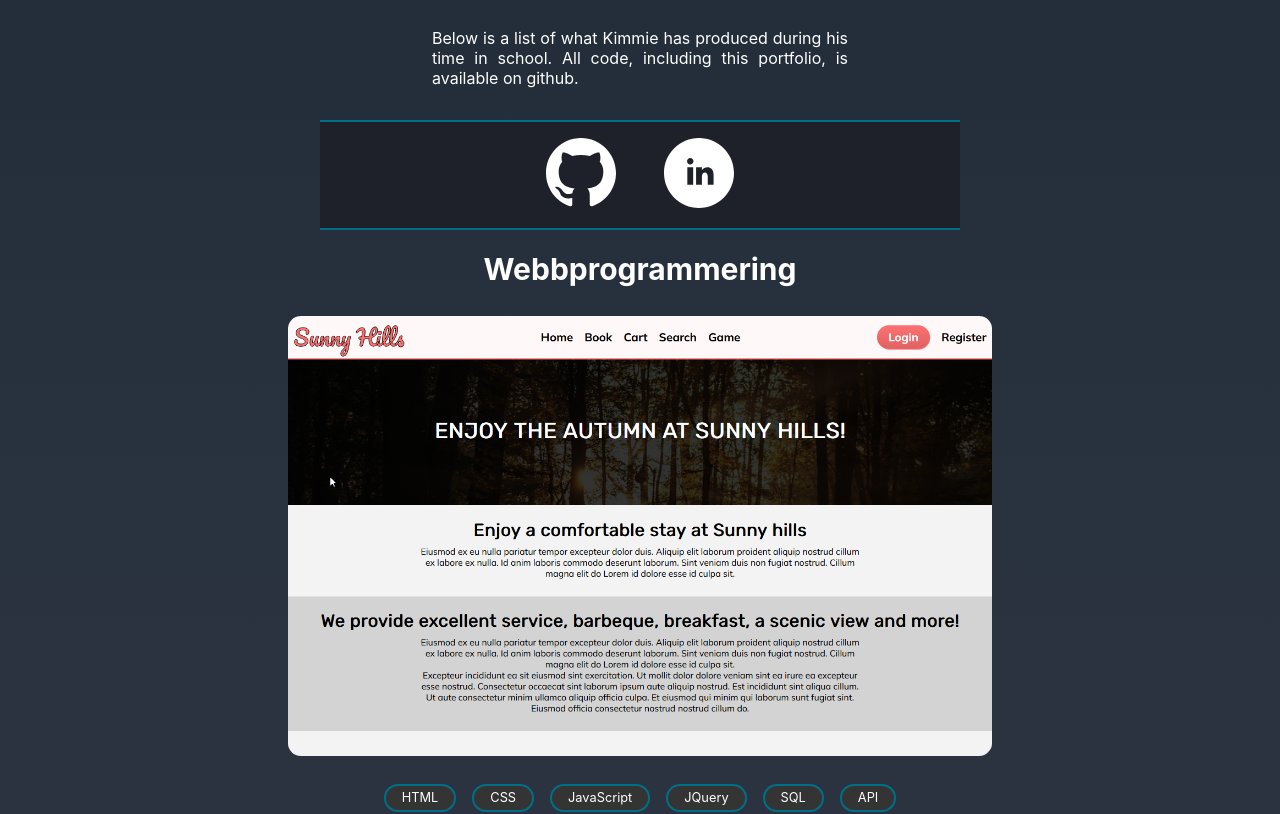
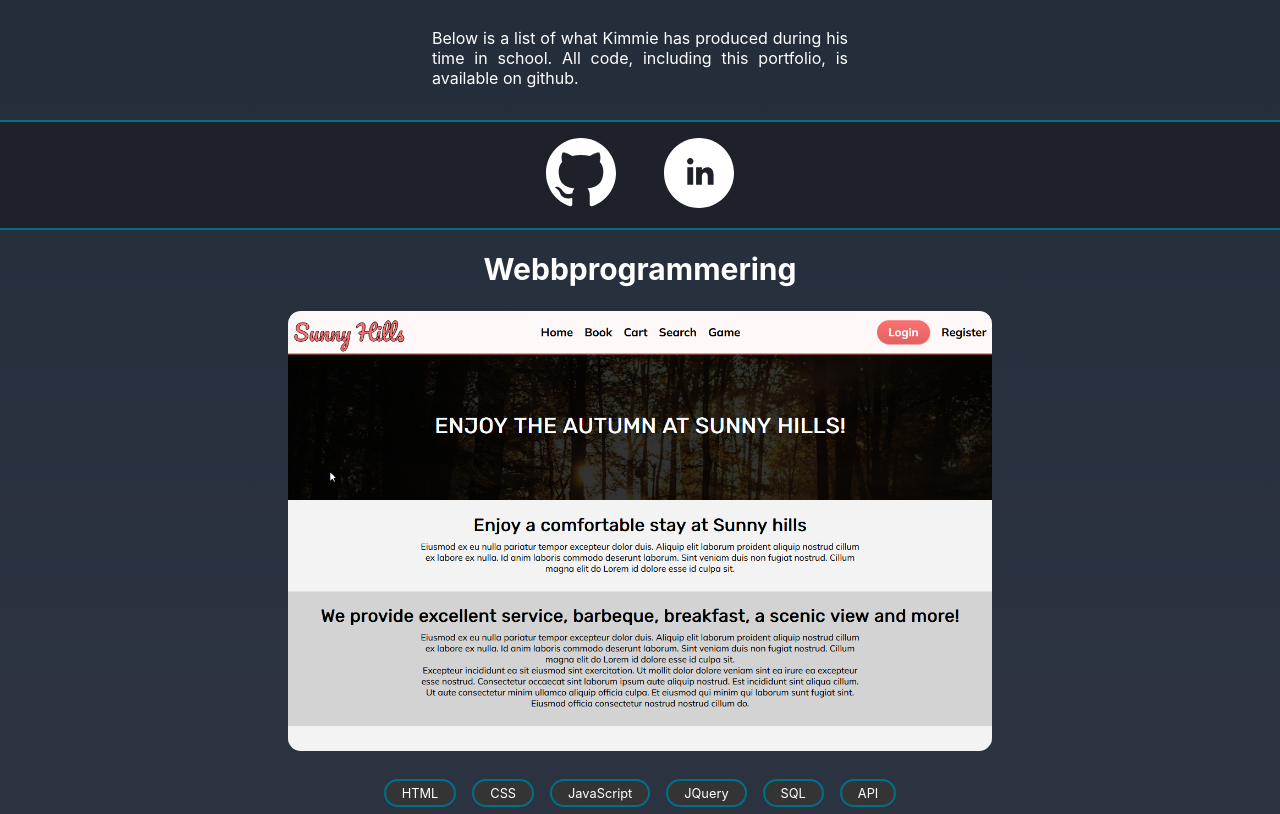
Before and after one commit to zeuph/portfolio, a Next.js app: page / in a window 1280 px wide. Shown: the part 700-1514 px from the top of the page. Built offline with nearby package versions, Linux system fonts and the light colour scheme.

Commit message:
Added some desktop design

```diff
--- a/components/work/Work.tsx
+++ b/components/work/Work.tsx
@@ -14,6 +14,7 @@ interface param {
 export default function Work(props: param) {
   return (
     <div className={classes.work}>
+      <div style={{ maxWidth: '45rem' }}>
         <h1 className={classes.work__header}>{props.header}</h1>
         <div className={classes.work__imgcontainer}>
           <Link href={props.url ? props.url : '/'}>
@@ -39,5 +40,6 @@ export default function Work(props: param) {
           </Link>
         )}
       </div>
+    </div>
   )
 }
--- a/package.json
+++ b/package.json
@@ -3,7 +3,7 @@
   "version": "0.1.0",
   "private": true,
   "scripts": {
-    "dev": "next dev",
+    "dev": "next dev --port 4000",
     "build": "next build",
     "start": "next start",
     "lint": "next lint"
--- a/pages/index.tsx
+++ b/pages/index.tsx
@@ -37,6 +37,7 @@ export default function Home() {
           Below is a list of what Kimmie has produced during his time in school.
           All code, including this portfolio, is available on github.
         </div>
+      </div>
       <div className={classes.home__social}>
         <Link href="https://github.com/zeuph">
           <svg
@@ -59,7 +60,6 @@ export default function Home() {
           </svg>
         </Link>
       </div>
-      </div>
       <div className={classes.home__works}>
         {workData.map((work, index) => (
           <Work
--- a/styles/home/Home.module.css
+++ b/styles/home/Home.module.css
@@ -36,6 +36,7 @@
   text-align: justify;
 }
 .home__social {
+  width: 100%;
   background: #1e212a;
   display: flex;
   gap: 3rem;
@@ -52,6 +53,7 @@
   fill: black;
 }
 .home__works {
+  margin: auto;
   display: flex;
   flex: 1;
   flex-direction: column;
--- a/styles/shared/Layout.module.css
+++ b/styles/shared/Layout.module.css
@@ -1,5 +1,4 @@
 .container {
-  max-width: 45rem;
   margin: auto;
   padding: 7rem 0 0 0;
 }
--- a/styles/work/Work.module.css
+++ b/styles/work/Work.module.css
@@ -1,7 +1,6 @@
 .work {
   display: flex;
   flex-wrap: wrap;
-  margin: auto;
   flex-direction: row;
   justify-content: center;
 }
```
Lines whose indentation alone changed are shown as unchanged.
